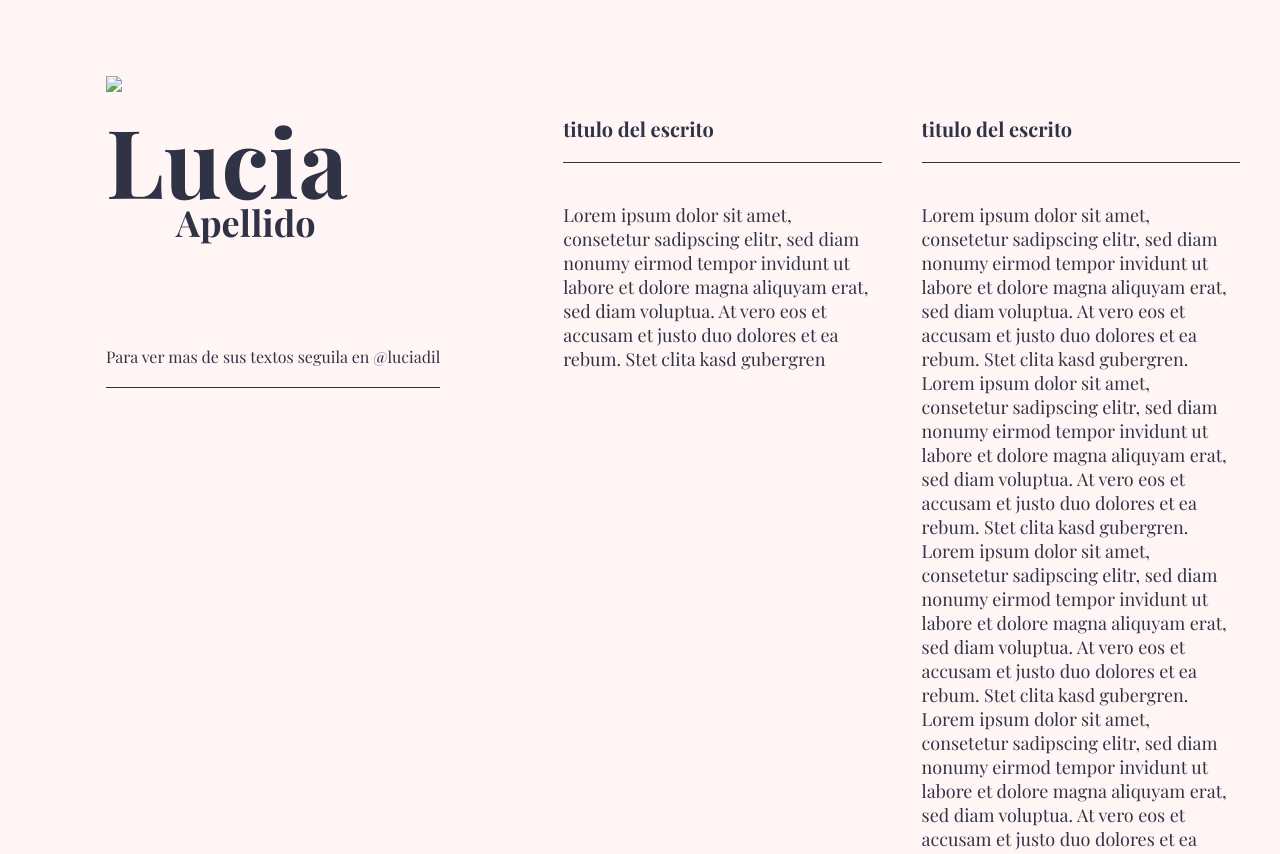
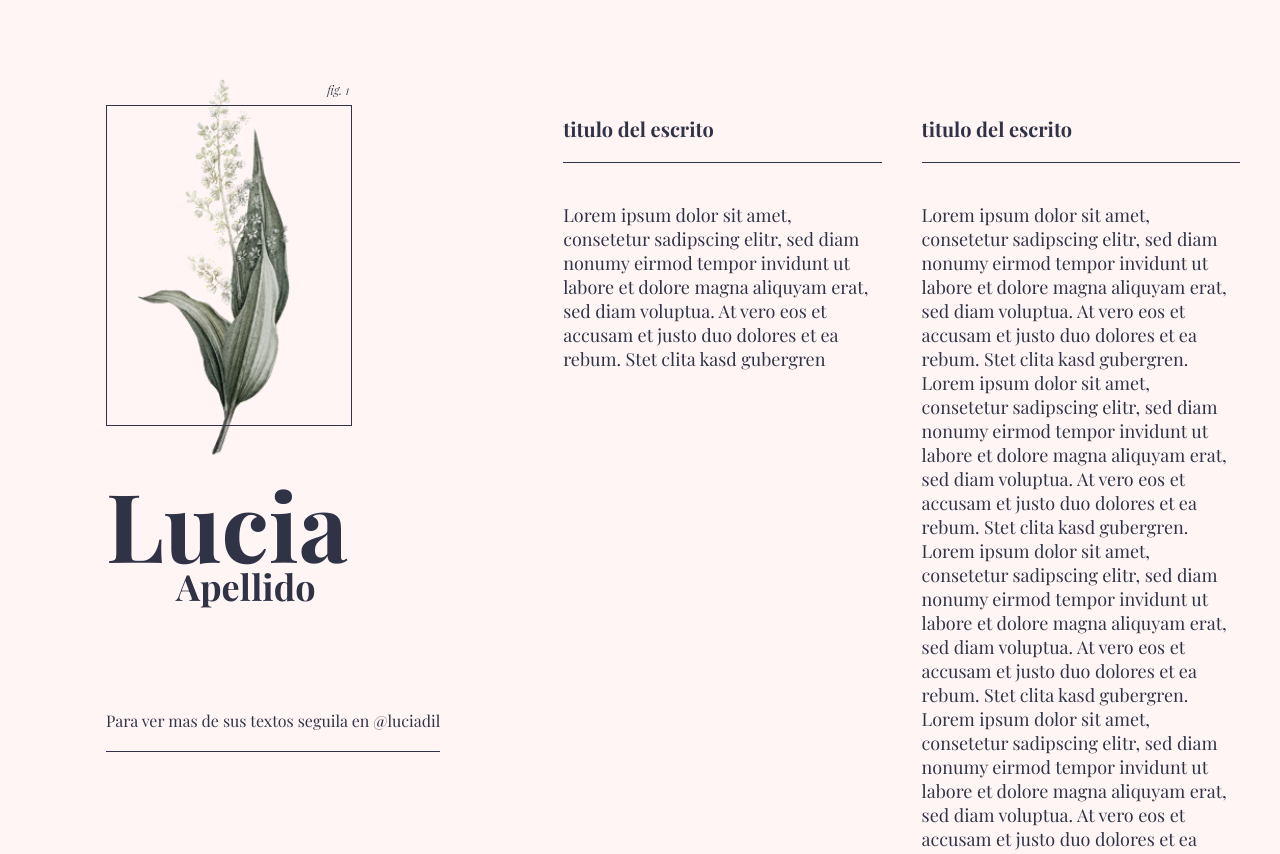
Before and after one commit to Frgortari/taller, a plain HTML site: page index.html in a window 1280 px wide. Shown: the part 882-1736 px from the top of the page. Drawn offline with nearby package versions, Linux system fonts and the light colour scheme; a web font is replaced by a local one.

Commit message:
Update index.html

```diff
--- a/index.html
+++ b/index.html
@@ -51,7 +51,7 @@
 
 
       <div class="autora">
-          <img src="img/lucia.png">
+          <img src="lucia.png">
           <h1>Lucia</h1>
           <h2>Apellido</h2>
           <p>Para ver mas de sus textos seguila en <a href="#">@luciadil</a> </p>
```
